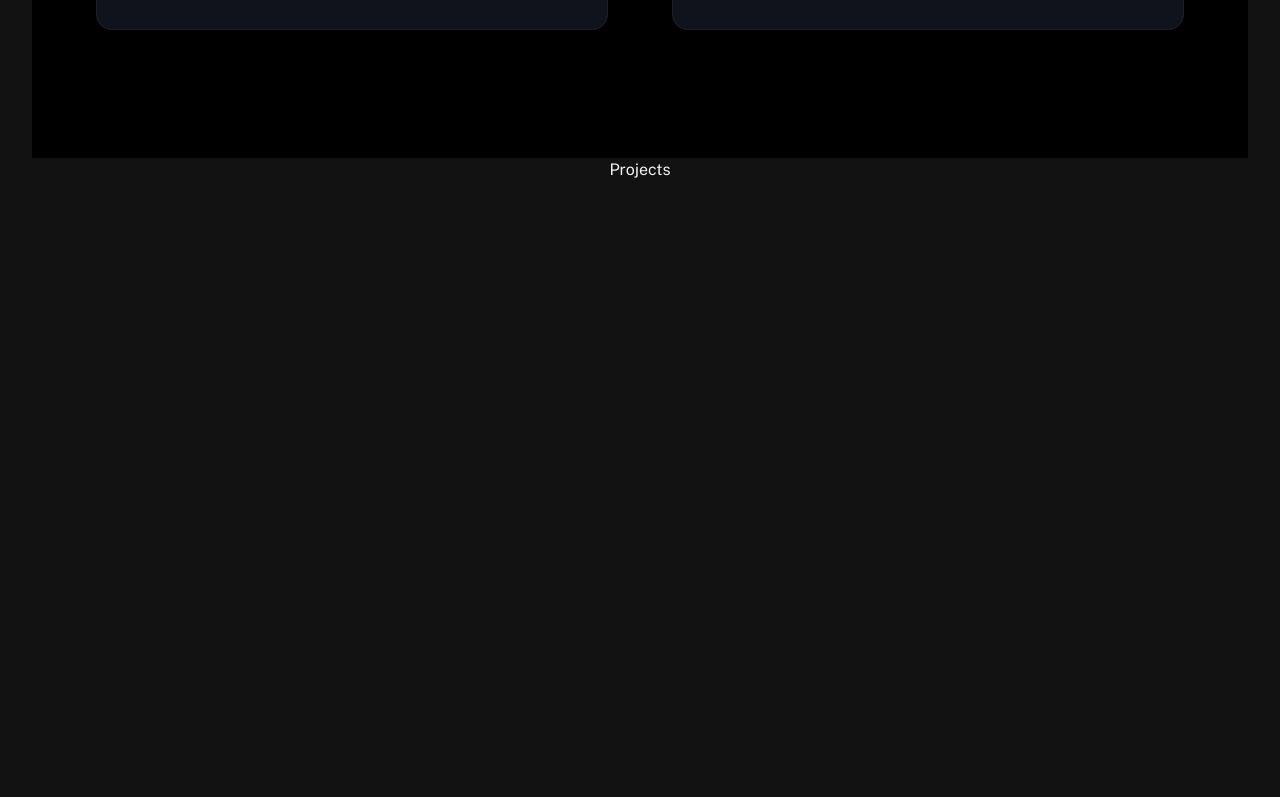
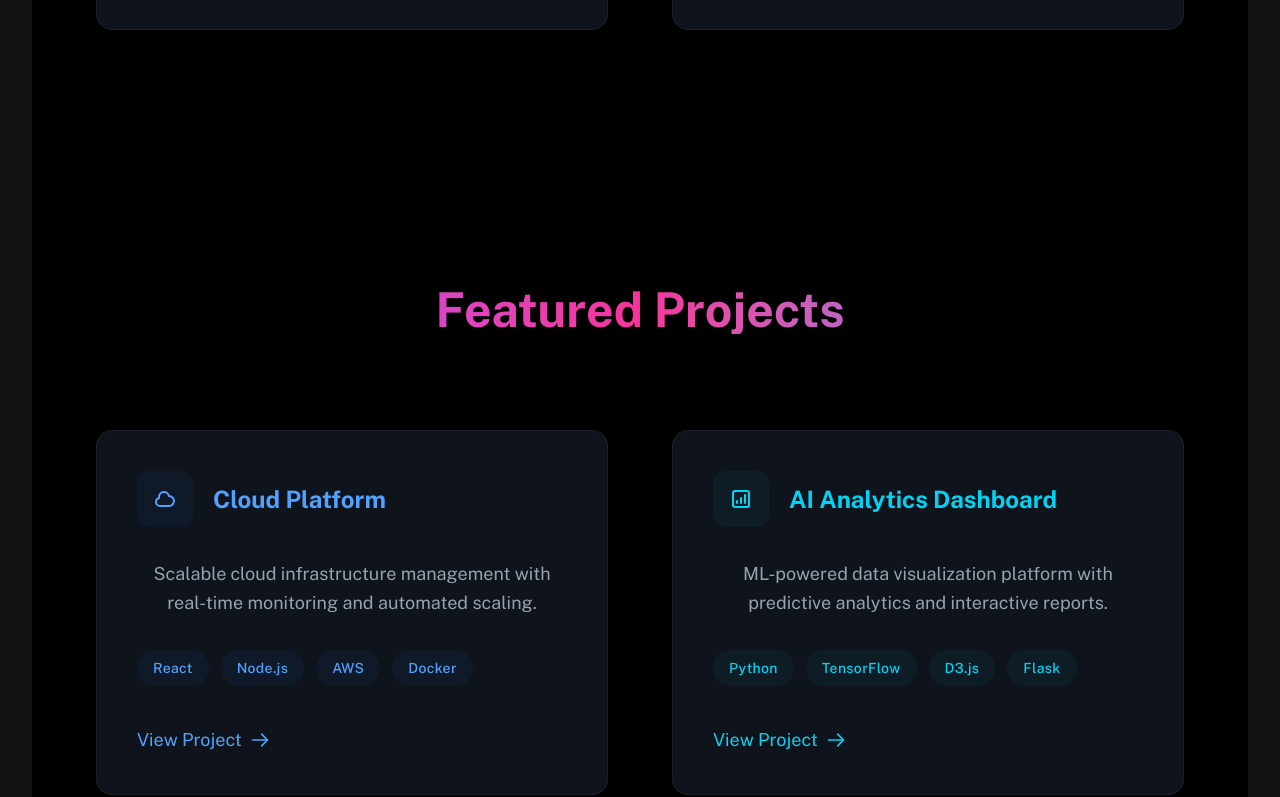
Before and after one commit to hemanialaparthi/personal-portfolio, a React (Vite) app in the folder personal-portfolio/: page / in a window 1280 px wide. Shown: the part 2000-2797 px from the top of the page. Before the commit the page ends 2214 px from the top, so only its background shows below. Built offline with nearby package versions, Linux system fonts and the light colour scheme.

Commit message:
feat(Projects.jsx): complete projects section (TODO: add my details)

```diff
--- a/personal-portfolio/src/components/sections/Projects.jsx
+++ b/personal-portfolio/src/components/sections/Projects.jsx
@@ -1,8 +1,204 @@
+export const Projects = () => {
+  const projects = [
+    {
+      title: "Cloud Platform",
+      description: "Scalable cloud infrastructure management with real-time monitoring and automated scaling.",
+      technologies: ["React", "Node.js", "AWS", "Docker"],
+      icon: (
+        <svg
+          className="w-6 h-6 text-blue-400"
+          fill="none"
+          stroke="currentColor"
+          viewBox="0 0 24 24"
+          xmlns="http://www.w3.org/2000/svg"
+        >
+          <path
+            strokeLinecap="round"
+            strokeLinejoin="round"
+            strokeWidth="2"
+            d="M3 15a4 4 0 004 4h9a5 5 0 10-.1-9.999 5.002 5.002 0 10-9.78 2.096A4.001 4.001 0 003 15z"
+          ></path>
+        </svg>
+      ),
+      color: "blue",
+    },
+    {
+      title: "AI Analytics Dashboard",
+      description: "ML-powered data visualization platform with predictive analytics and interactive reports.",
+      technologies: ["Python", "TensorFlow", "D3.js", "Flask"],
+      icon: (
+        <svg
+          className="w-6 h-6 text-cyan-400"
+          fill="none"
+          stroke="currentColor"
+          viewBox="0 0 24 24"
+          xmlns="http://www.w3.org/2000/svg"
+        >
+          <path
+            strokeLinecap="round"
+            strokeLinejoin="round"
+            strokeWidth="2"
+            d="M16 8v8m-4-5v5m-4-2v2m-2 4h12a2 2 0 002-2V6a2 2 0 00-2-2H6a2 2 0 00-2 2v12a2 2 0 002 2z"
+          ></path>
+        </svg>
+      ),
+      color: "cyan",
+    },
+    {
+      title: "E-Commerce Web App",
+      description: "Full-stack e-commerce with modern UI, secure payment integration, and customizable product inventory.",
+      technologies: ["Next.js", "TypeScript", "Stripe", "PostgreSQL"],
+      icon: (
+        <svg
+          className="w-6 h-6 text-purple-400"
+          fill="none"
+          stroke="currentColor"
+          viewBox="0 0 24 24"
+          xmlns="http://www.w3.org/2000/svg"
+        >
+          <path
+            strokeLinecap="round"
+            strokeLinejoin="round"
+            strokeWidth="2"
+            d="M16 11V7a4 4 0 00-8 0v4M5 9h14l1 12H4L5 9z"
+          ></path>
+        </svg>
+      ),
+      color: "purple",
+    },
+    {
+      title: "Real-Time Chat App",
+      description: "Scalable chat platform supporting real-time messaging, presence, and group chat features.",
+      technologies: ["Socket.IO", "Express", "React", "Redis"],
+      icon: (
+        <svg
+          className="w-6 h-6 text-pink-400"
+          fill="none"
+          stroke="currentColor"
+          viewBox="0 0 24 24"
+          xmlns="http://www.w3.org/2000/svg"
+        >
+          <path
+            strokeLinecap="round"
+            strokeLinejoin="round"
+            strokeWidth="2"
+            d="M8 12h.01M12 12h.01M16 12h.01M21 12c0 4.418-4.03 8-9 8a9.863 9.863 0 01-4.255-.949L3 20l1.395-3.72C3.512 15.042 3 13.574 3 12c0-4.418 4.03-8 9-8s9 3.582 9 8z"
+          ></path>
+        </svg>
+      ),
+      color: "pink",
+    },
+  ];
 
-export const Projects = ({ menuOpen, setMenuOpen }) => {
-    return <section>
-        <h1>
-            Projects
-        </h1>
+  // Function to get the appropriate color classes based on project color
+  const getColorClasses = (color) => {
+    const colorMap = {
+      blue: {
+        bgLight: "bg-blue-500/5",
+        textColor: "text-blue-400",
+        hoverBg: "hover:bg-blue-500/20",
+        hoverShadow: "hover:shadow-blue-500/10",
+        borderHover: "hover:border-blue-500/50",
+        hoverText: "group-hover:text-blue-300",
+      },
+      cyan: {
+        bgLight: "bg-cyan-500/5",
+        textColor: "text-cyan-400",
+        hoverBg: "hover:bg-cyan-500/20",
+        hoverShadow: "hover:shadow-cyan-500/10",
+        borderHover: "hover:border-cyan-500/50",
+        hoverText: "group-hover:text-cyan-300",
+      },
+      purple: {
+        bgLight: "bg-purple-500/5",
+        textColor: "text-purple-400",
+        hoverBg: "hover:bg-purple-500/20",
+        hoverShadow: "hover:shadow-purple-500/10",
+        borderHover: "hover:border-purple-500/50",
+        hoverText: "group-hover:text-purple-300",
+      },
+      pink: {
+        bgLight: "bg-pink-500/5",
+        textColor: "text-pink-400",
+        hoverBg: "hover:bg-pink-500/20",
+        hoverShadow: "hover:shadow-pink-500/10",
+        borderHover: "hover:border-pink-500/50",
+        hoverText: "group-hover:text-pink-300",
+      },
+    };
+    return colorMap[color];
+  };
+
+  return (
+    <section
+      id="projects"
+      className="min-h-screen flex items-center justify-center py-32 bg-black relative overflow-hidden"
+    >
+      <div className="w-full max-w-6xl mx-auto px-6 md:px-8 relative z-10">
+        <h2 className="text-5xl font-bold mb-24 bg-gradient-to-r from-purple-500 via-pink-500 to-blue-500 bg-clip-text text-transparent text-center">
+          Featured Projects
+        </h2>
+        <div className="grid grid-cols-1 md:grid-cols-2 gap-12 md:gap-16">
+          {projects.map((project, index) => {
+            const colors = getColorClasses(project.color);
+            return (
+              <div
+                key={index}
+                className="rounded-2xl p-10 border border-white/5 backdrop-blur-sm bg-gray-800/50 hover:-translate-y-2 hover:shadow-xl hover:shadow-blue-500/10 transition-all duration-300 group"
+              >
+                <div className="flex items-center mb-8">
+                  <div className={`p-4 ${colors.bgLight} rounded-xl mr-5`}>
+                    {project.icon}
+                  </div>
+                  <h3
+                    className={`text-2xl font-bold ${colors.textColor} ${colors.hoverText} transition-colors`}
+                  >
+                    {project.title}
+                  </h3>
+                </div>
+                <p className="text-gray-400 mb-8 leading-relaxed text-lg">
+                  {project.description}
+                </p>
+                <div className="flex flex-wrap gap-3 mb-8">
+                  {project.technologies.map((tech, techIndex) => (
+                    <span
+                      key={techIndex}
+                      className={`${colors.bgLight} ${colors.textColor} py-2 px-4 rounded-full text-sm ${colors.hoverBg} hover:shadow-lg transition-all duration-300 font-medium tracking-wide`}
+                    >
+                      {tech}
+                    </span>
+                  ))}
+                </div>
+                <div className="flex justify-start pt-2">
+                  <a
+                    href="#"
+                    className={`${colors.textColor} hover:${colors.hoverText.replace(
+                      "group-hover:",
+                      ""
+                    )} transition-colors flex items-center group text-lg`}
+                  >
+                    <span>View Project</span>
+                    <svg
+                      className="w-5 h-5 ml-2 transform group-hover:translate-x-2 transition-transform"
+                      fill="none"
+                      stroke="currentColor"
+                      viewBox="0 0 24 24"
+                      xmlns="http://www.w3.org/2000/svg"
+                    >
+                      <path
+                        strokeLinecap="round"
+                        strokeLinejoin="round"
+                        strokeWidth="2"
+                        d="M14 5l7 7m0 0l-7 7m7-7H3"
+                      ></path>
+                    </svg>
+                  </a>
+                </div>
+              </div>
+            );
+          })}
+        </div>
+      </div>
     </section>
-}
+  );
+};
```
